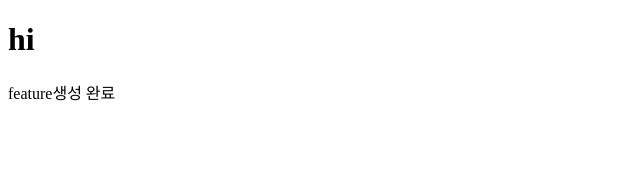
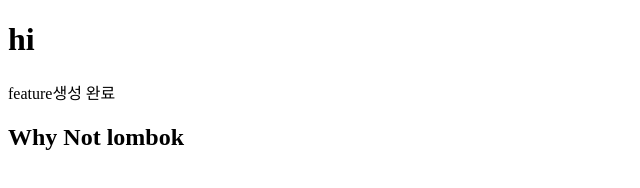
Before and after one commit to cpcpcool/sourcetree, a plain HTML site: page index.html in a window 1280 px wide. Shown: the whole page, without its empty margins (0-640 px from the left). Drawn offline with Linux system fonts and the light colour scheme.

Commit message:
etc : h2 추가

```diff
--- a/index.html
+++ b/index.html
@@ -10,6 +10,7 @@
 <body>
   <h1>hi</h1>
   <p>feature생성 완료</p>
+  <h2>Why Not lombok</h2>
 </body>
 
 </html>
```
